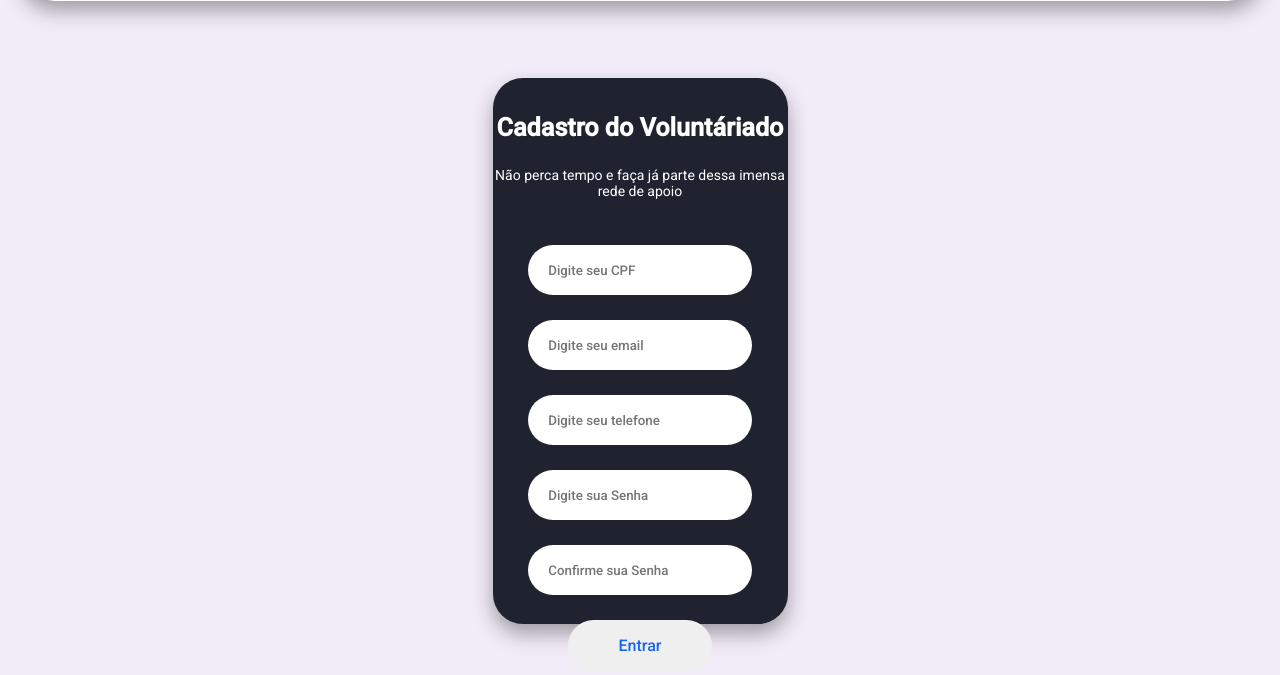
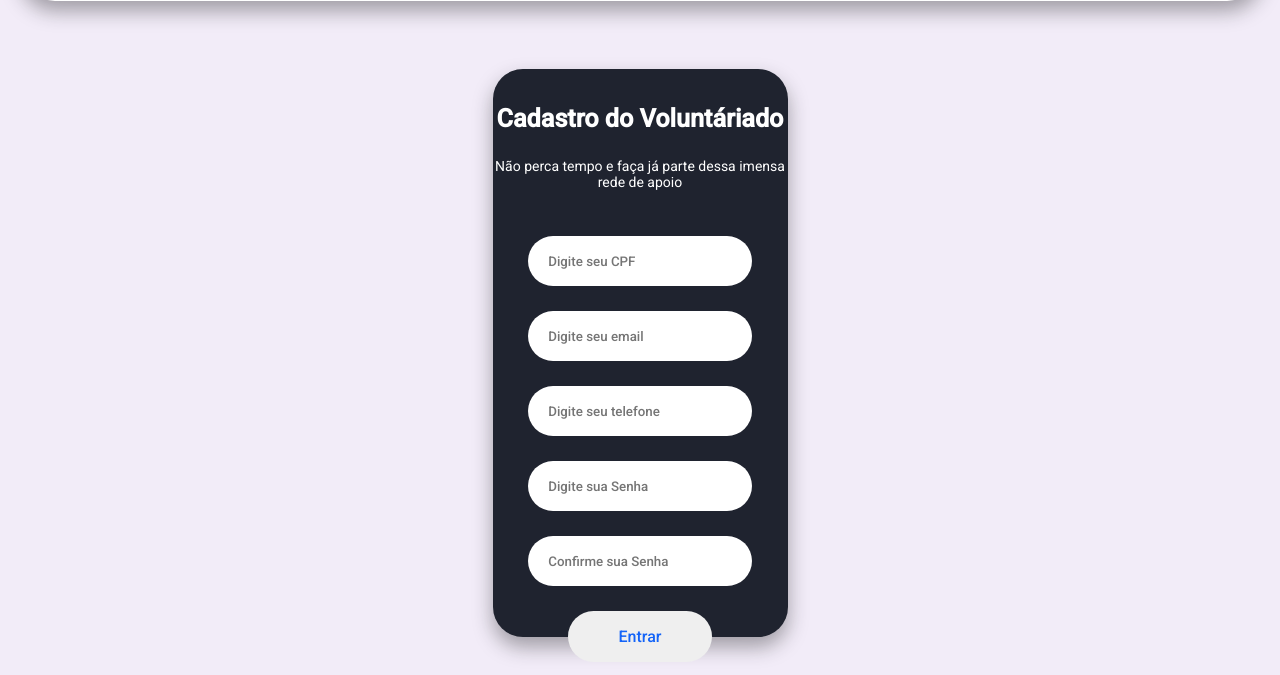
Before and after one commit to ownaka/agendamento-servi-os, a plain HTML site: page pages/cadastroVoluntario.html in a window 1280 px wide. Shown: the part 89-764 px from the top of the page. Drawn offline with Linux system fonts and the light colour scheme.

Commit message:
concertando a pag

```diff
--- a/styles/cadastroVoluntário.css
+++ b/styles/cadastroVoluntário.css
@@ -70,15 +70,16 @@ b {
     justify-content: center;
     align-items: center;
     width: 100%;
-    height: 110vh;
+    height: 98vh;
     gap: 40px;
     padding: 50px;
 }
 
 .loginForm{
+    margin-top: 100px;
     display: flex;
     flex-direction: column;
-    height: 70%;
+    height: 83%;
     width: 25%;
     border-radius: 30px;
     background-color: var(--preto);
```
